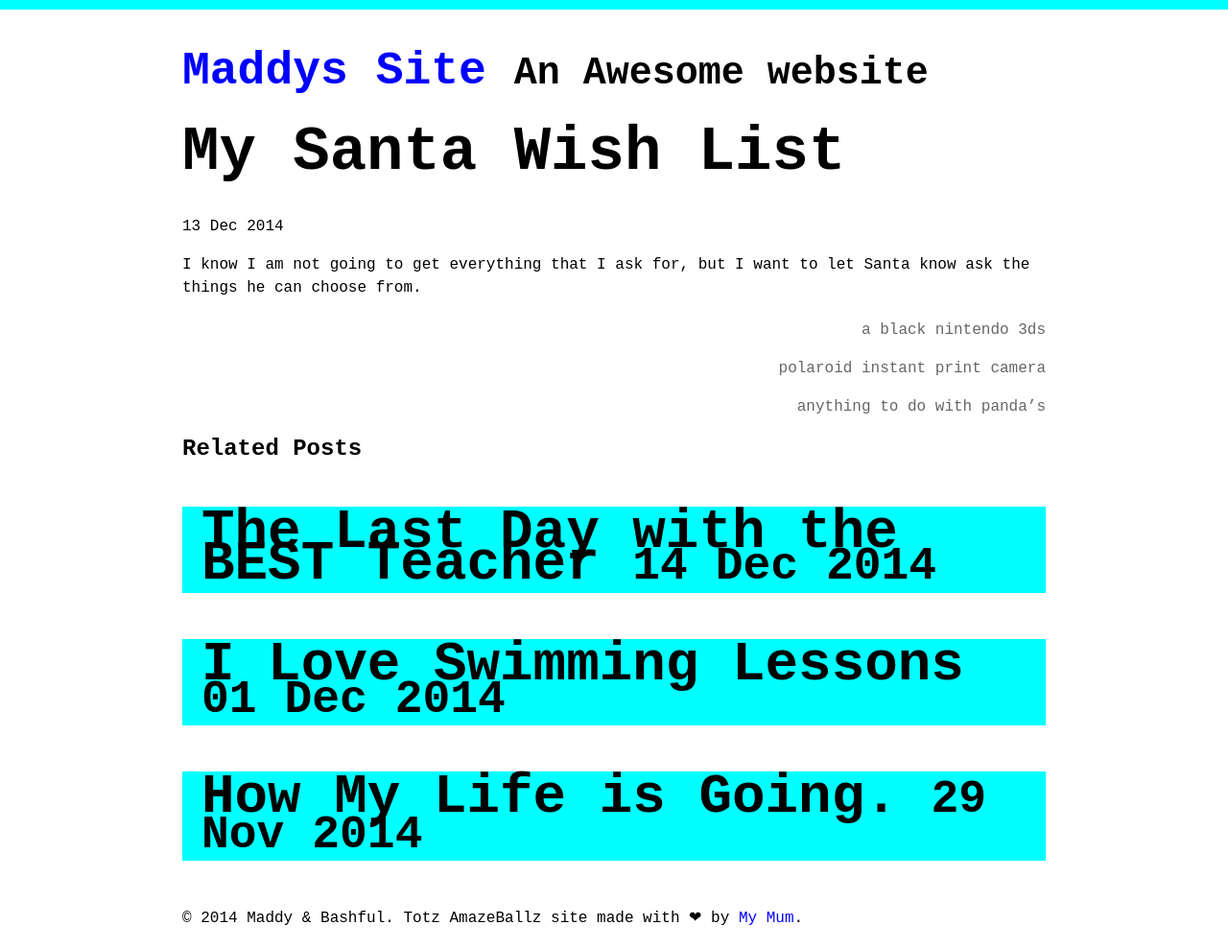
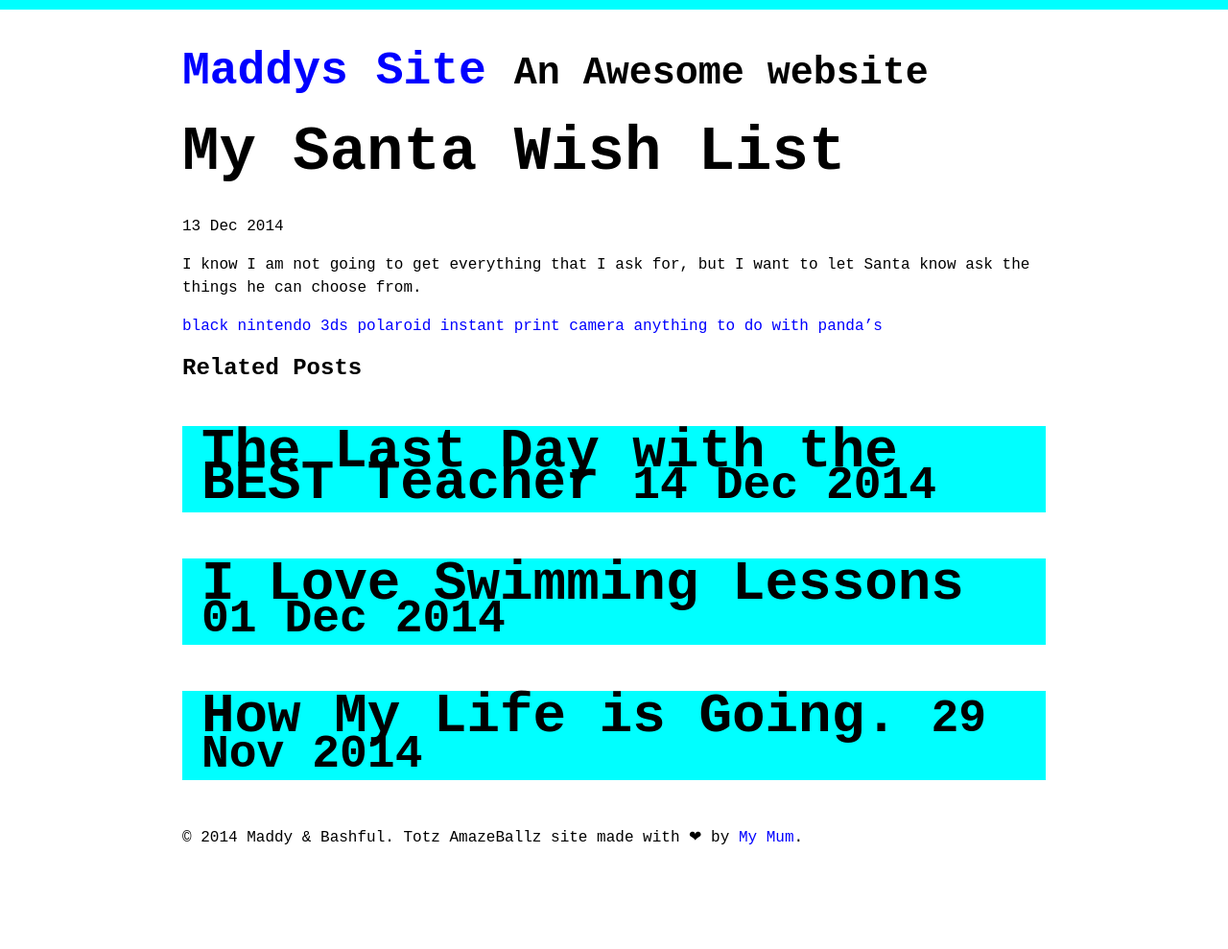
Before and after one commit to roachhd/maddy, a Jekyll site: the page built from _posts/2014-12-13-my-santa-list.md, in a window 1280 px wide. Shown: the whole page at 96% size. Built offline with Jekyll 4.4.1, drawn with Linux system fonts in a browser that asks for light colours; after the commit the page ends 905 px from its top, so only the background shows below that.

```diff
--- a/_posts/2014-12-13-my-santa-list.md
+++ b/_posts/2014-12-13-my-santa-list.md
@@ -5,6 +5,6 @@ title: My Santa Wish List
 
 I know I am not going to get everything that I ask for, but I want to let Santa know ask the things he can choose from.
 
-- a black nintendo 3ds
-- polaroid instant print camera
-- anything to do with panda's
+[black nintendo 3ds](#)
+[polaroid instant print camera](#)
+[anything to do with panda's](#)
```
